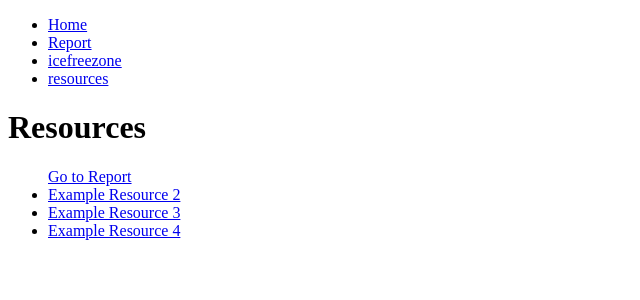
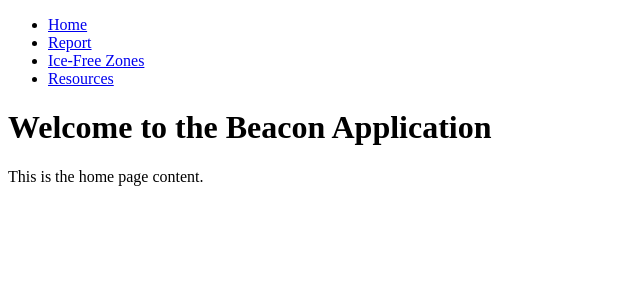
Before and after one commit to calebyhan/solhacks25, a Flask app: page /resources in a window 1280 px wide. Shown: the top 300 px of the page, without its empty margins (0-640 px from the left). Run offline with Flask 3, Linux system fonts and the light colour scheme; parts of the project's set-up code (start-up, migrations or seed data) failed here and were passed over.

Commit message:
made base file that each page extends

```diff
--- /dev/null
+++ b/src/templates/base.html
@@ -0,0 +1,25 @@
+<!-- templates/base.html -->
+<!DOCTYPE html>
+<html lang="en">
+<head>
+    <meta charset="UTF-8">
+    <meta name="viewport" content="width=device-width, initial-scale=1.0">
+    <title>{% block title %}Beacon{% endblock %}</title>
+    <link rel="stylesheet" href="{{ url_for('static', filename='styles.css') }}">
+    {% block additional_requirements %}{% endblock %}
+</head>
+<body>
+    <nav>
+        <ul>
+            <li><a href="{{ url_for('index') }}">Home</a></li>
+            <li><a href="{{ url_for('report') }}">Report</a></li>
+            <li><a href="{{ url_for('icefreezone') }}">Ice-Free Zones</a></li>
+            <li><a href="{{ url_for('resources') }}">Resources</a></li>
+        </ul>
+    </nav>
+
+    <div class="container">
+        {% block content %}{% endblock %}
+    </div>
+</body>
+</html>
--- a/src/templates/resources.html
+++ b/src/templates/resources.html
@@ -1,29 +1,9 @@
-<!DOCTYPE html>
-<html lang="en">
-<head>
-    <meta charset="UTF-8">
-    <meta name="viewport" content="width=device-width, initial-scale=1.0">
-    <title>Resource List</title>
-    <!-- Link to external stylesheet -->
-    <link rel="stylesheet" href="styles.css">
-</head>
-<nav>
-    <ul>
-        <li><a href="{{ url_for('index') }}">Home</a></li>
-        <li><a href="{{ url_for('report') }}">Report</a></li>
-        <li><a href="{{ url_for('icefreezone') }}">icefreezone</a></li>
-        <li><a href="{{ url_for('resources') }}">resources</a></li>
-    </ul>
-</nav>
-<body>
+<!-- templates/index.html -->
+{% extends 'base.html' %}
 
-    <h1>Resources</h1>
-    <ul>
-        <a href="{{ url_for('report') }}">Go to Report</a>
-        <li><a href="https://www.example2.com" target="_blank">Example Resource 2</a></li>
-        <li><a href="https://www.example3.com" target="_blank">Example Resource 3</a></li>
-        <li><a href="https://www.example4.com" target="_blank">Example Resource 4</a></li>
-    </ul>
+{% block title %}Resource Page{% endblock %}
 
-</body>
-</html>
+{% block content %}
+    <h1>Welcome to the Beacon Application</h1>
+    <p>This is the home page content.</p>
+{% endblock %}
```
Also changed, not shown: src/templates/icefreezone.html (+7 -27 lines), src/templates/index.html (+6 -23 lines).
